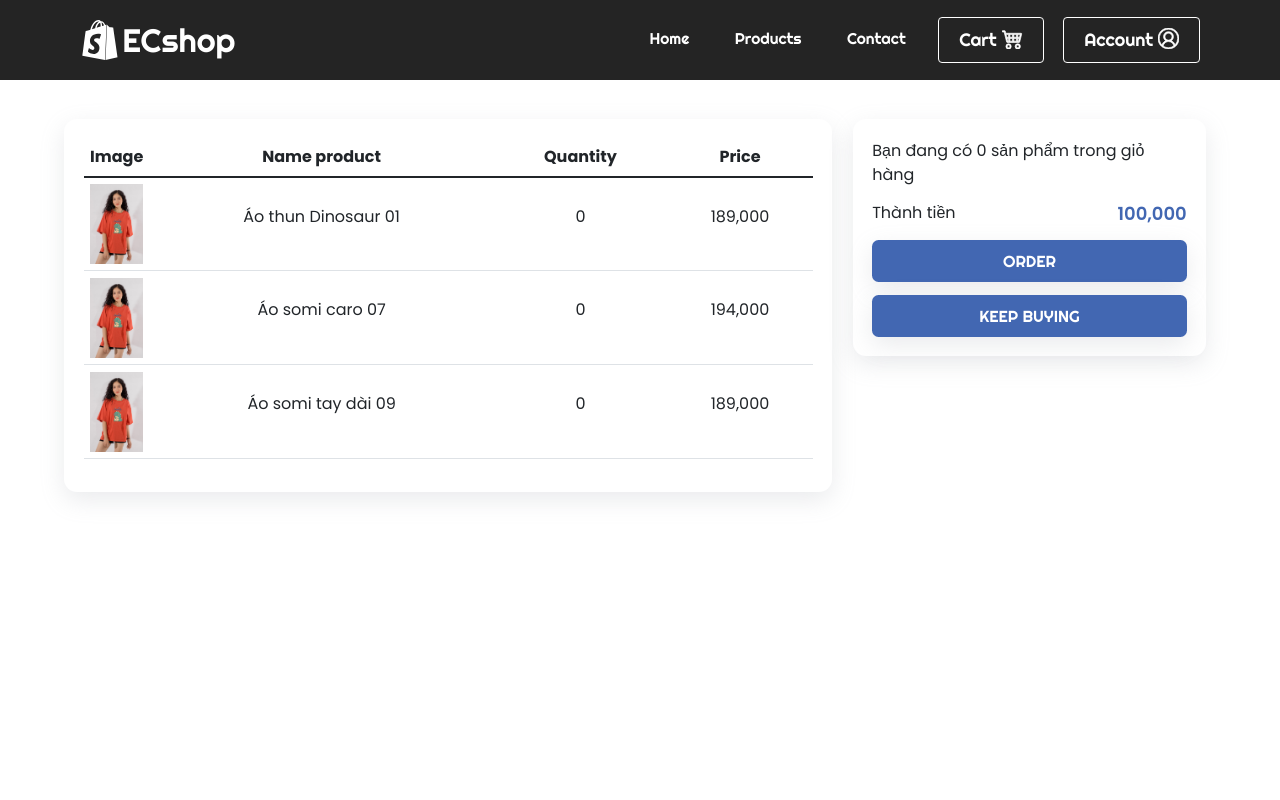
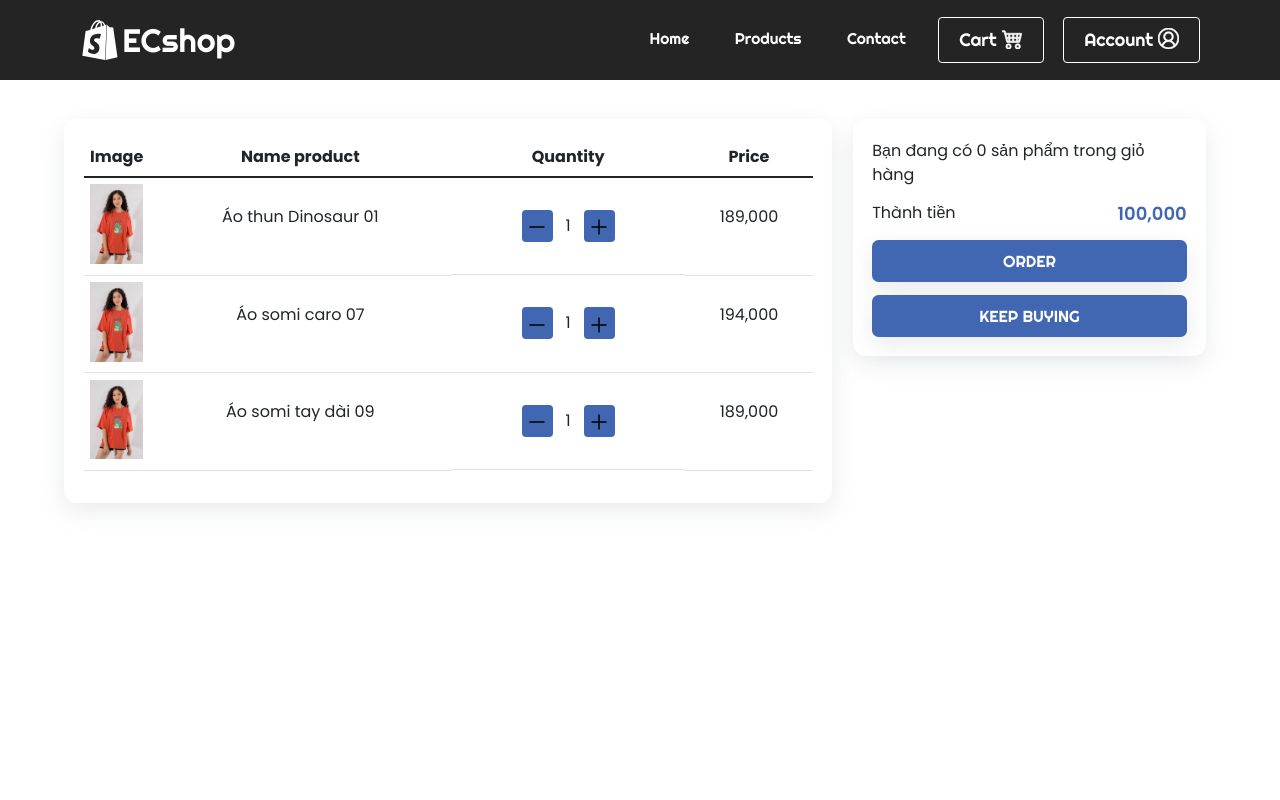
Before and after one commit to etasycandy/Web_BH_ReactJS, a React (Create React App) app: page /cart in a window 1280 px wide. Shown: the top 800 px of the page. Built offline with nearby package versions, Linux system fonts and the light colour scheme.

Commit message:
Update pages Cart

```diff
--- a/src/assets/sass/components/_button.scss
+++ b/src/assets/sass/components/_button.scss
@@ -145,3 +145,31 @@
     transition: all 0.3s ease-out;
   }
 }
+
+.subtract {
+  background: #4267b2;
+  color: #fff;
+  border: none;
+
+  &:hover {
+    box-shadow: #4267b29c 0 0 7px;
+    background-color: #f00946d8;
+    color: rgb(255, 255, 0);
+    border: none;
+    transition: all 0.3s ease-out;
+  }
+}
+
+.add {
+  background: #4267b2;
+  color: #fff;
+  border: none;
+
+  &:hover {
+    box-shadow: #4267b29c 0 0 7px;
+    background-color: #01823ba9;
+    color: rgb(255, 255, 0);
+    border: none;
+    transition: all 0.3s ease-out;
+  }
+}
--- a/src/assets/sass/components/pages/_cart.scss
+++ b/src/assets/sass/components/pages/_cart.scss
@@ -28,6 +28,11 @@ tr td {
       img {
         width: 100%;
       }
+    }
+
+    &__btn {
+      padding: 0.2rem 0.5rem !important;
+      margin: 1rem;
     }
   }
 
--- a/src/components/Button.js
+++ b/src/components/Button.js
@@ -4,7 +4,16 @@ const STYLES = ["btn--primary", "btn--outline"];
 
 const SIZES = ["btn--medium", "btn--large", "btn--mobile", "btn--wide"];
 
-const COLOR = ["primary", "blue", "red", "green", "del", "transparent"];
+const COLOR = [
+  "primary",
+  "blue",
+  "red",
+  "green",
+  "del",
+  "transparent",
+  "add",
+  "subtract",
+];
 
 export const Button = ({
   children,
--- a/src/components/CartView.js
+++ b/src/components/CartView.js
@@ -1,5 +1,10 @@
 import React from "react";
 import numberWithCommas from "../utils/numberWithCommas";
+
+import { Button } from "./Button";
+
+// icons
+import { GrSubtract, GrAdd } from "react-icons/gr";
 
 const CartView = (props) => {
   return (
@@ -17,13 +22,25 @@ const CartView = (props) => {
           {props.name}
         </div>
       </td>
-      <td>
-        <div
-          className="font__family d-flex justify-content-center align-items-center"
-          style={{ height: "5rem" }}
+      <td
+        className="d-flex justify-content-center align-items-center"
+        style={{ height: "7.5rem" }}
+      >
+        <Button
+          buttonStyle="btn--outline"
+          buttonClassName="cart__list-product__btn"
+          buttonColor="subtract"
         >
-          {0}
-        </div>
+          <GrSubtract />
+        </Button>
+        <div className="font__family">{1}</div>
+        <Button
+          buttonStyle="btn--outline"
+          buttonClassName="cart__list-product__btn"
+          buttonColor="add"
+        >
+          <GrAdd />
+        </Button>
       </td>
       <td>
         <div
```
